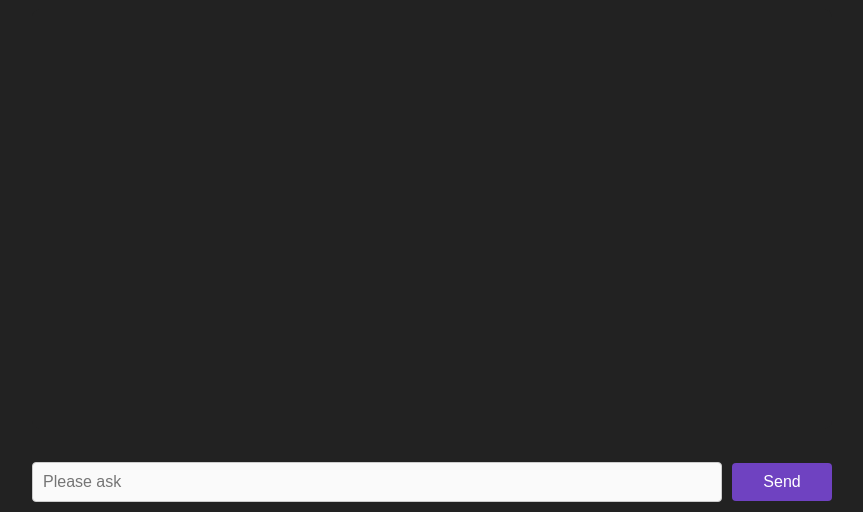
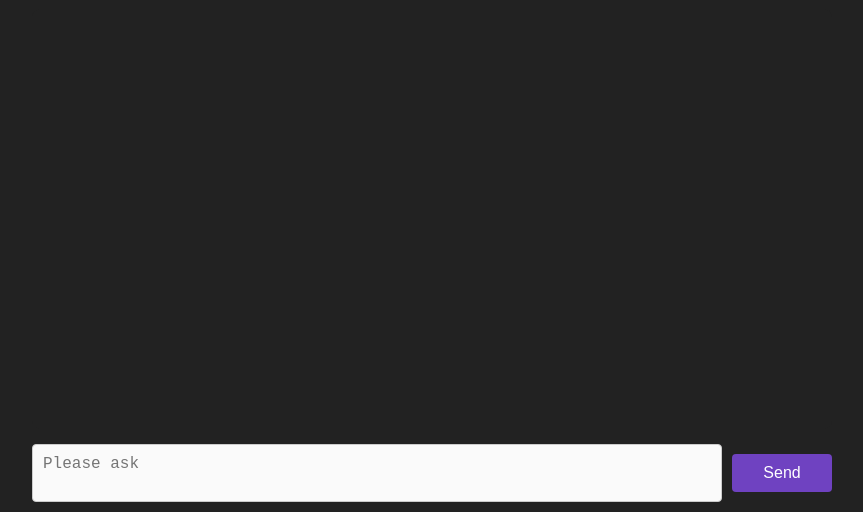
Before and after one commit to KwonHeo-Producer/Jarvis, a plain HTML site: page index.html in a window 1280 px wide. Shown: the part 288-800 px from the top of the page, without its empty margins (208-1071 px from the left). Drawn offline with Linux system fonts and the light colour scheme.

Commit message:
Update index.html

```diff
--- a/index.html
+++ b/index.html
@@ -15,7 +15,7 @@
         <div id="chat-container">
             <div id="messages"></div>
             <div id="input-container">
-                <input type="text" id="user-input" placeholder="Please ask">
+                <textarea id="user-input" placeholder="Please ask"></textarea>
                 <button id="send-button">Send</button>
             </div>
         </div>
```
